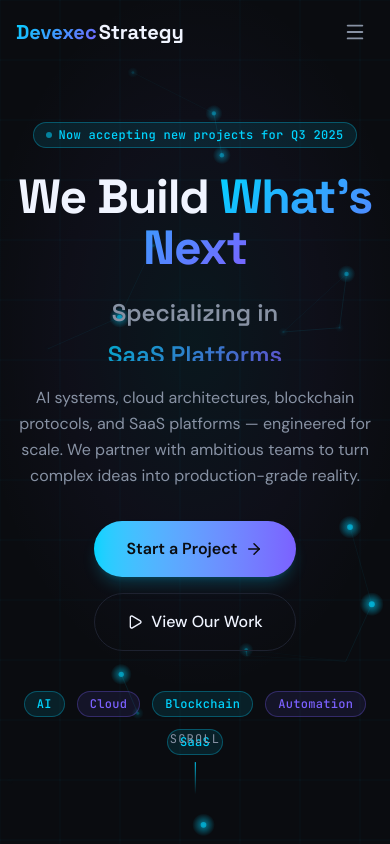
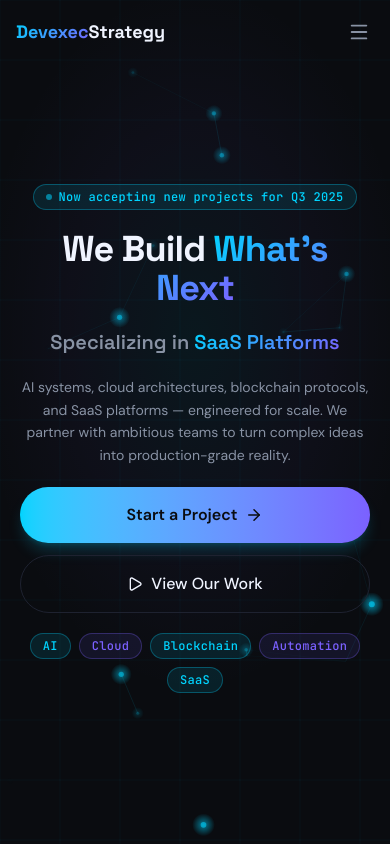
Before and after one commit to jihadhasan310/devexec-strategy, a Next.js app: page / in a window 390 px wide. Shown: the top 844 px of the page. Built offline with nearby package versions, Linux system fonts and the light colour scheme.

Commit message:
fix: full mobile overhaul — Hero always-animate, responsive layout, no overflow-x

```diff
--- a/app/globals.css
+++ b/app/globals.css
@@ -1,7 +1,6 @@
 @import "tailwindcss";
 
 @theme inline {
-  /* Brand colors */
   --color-bg-base: #0A0C10;
   --color-bg-surface: #0F1117;
   --color-accent-cyan: #00D4FF;
@@ -9,8 +8,6 @@
   --color-border-subtle: #1E2230;
   --color-text-primary: #F0F4FF;
   --color-text-muted: #8892A4;
-
-  /* Fonts */
   --font-display: var(--font-space-grotesk);
   --font-body: var(--font-dm-sans);
   --font-mono: var(--font-jetbrains-mono);
@@ -20,12 +17,15 @@
   color-scheme: dark;
 }
 
-* {
+*, *::before, *::after {
   box-sizing: border-box;
 }
 
 html {
   scroll-behavior: smooth;
+  /* Prevent font size inflation on mobile */
+  -webkit-text-size-adjust: 100%;
+  text-size-adjust: 100%;
 }
 
 body {
@@ -34,9 +34,12 @@ body {
   font-family: var(--font-dm-sans), system-ui, sans-serif;
   -webkit-font-smoothing: antialiased;
   -moz-osx-font-smoothing: grayscale;
+  /* Prevent horizontal overflow on mobile */
+  overflow-x: hidden;
+  min-height: 100dvh;
 }
 
-/* Gradient text utility */
+/* Gradient text */
 .gradient-text {
   background: linear-gradient(135deg, #00D4FF, #7B61FF);
   -webkit-background-clip: text;
@@ -44,58 +47,16 @@ body {
   background-clip: text;
 }
 
-/* Glassmorphism utility */
+/* Glassmorphism */
 .glass {
-  background: rgba(15, 17, 23, 0.7);
+  background: rgba(15, 17, 23, 0.75);
   backdrop-filter: blur(12px);
   -webkit-backdrop-filter: blur(12px);
   border: 1px solid rgba(30, 34, 48, 0.8);
 }
 
-/* Glow utilities */
-.glow-cyan {
-  box-shadow: 0 0 20px rgba(0, 212, 255, 0.15), 0 0 40px rgba(0, 212, 255, 0.05);
-}
-
-.glow-violet {
-  box-shadow: 0 0 20px rgba(123, 97, 255, 0.15), 0 0 40px rgba(123, 97, 255, 0.05);
-}
-
-/* Marquee animation */
-@keyframes marquee {
-  0% { transform: translateX(0); }
-  100% { transform: translateX(-50%); }
-}
-
-.animate-marquee {
-  animation: marquee 30s linear infinite;
-}
-
-@media (prefers-reduced-motion: reduce) {
-  .animate-marquee {
-    animation: none;
-  }
-}
-
-/* Animated grid background */
-.grid-bg {
-  background-image:
-    linear-gradient(rgba(0, 212, 255, 0.03) 1px, transparent 1px),
-    linear-gradient(90deg, rgba(0, 212, 255, 0.03) 1px, transparent 1px);
-  background-size: 60px 60px;
-}
-
 /* Scrollbar */
-::-webkit-scrollbar {
-  width: 6px;
-}
-::-webkit-scrollbar-track {
-  background: #0A0C10;
-}
-::-webkit-scrollbar-thumb {
-  background: #1E2230;
-  border-radius: 3px;
-}
-::-webkit-scrollbar-thumb:hover {
-  background: #00D4FF;
-}
+::-webkit-scrollbar { width: 4px; }
+::-webkit-scrollbar-track { background: #0A0C10; }
+::-webkit-scrollbar-thumb { background: #1E2230; border-radius: 2px; }
+::-webkit-scrollbar-thumb:hover { background: #00D4FF; }
--- a/components/Hero.tsx
+++ b/components/Hero.tsx
@@ -1,7 +1,7 @@
 "use client";
 
 import { useEffect, useRef, useState } from "react";
-import { motion, type Variants } from "framer-motion";
+import { motion } from "framer-motion";
 import { ArrowRight, Play } from "lucide-react";
 import Button from "@/components/ui/Button";
 import Badge from "@/components/ui/Badge";
@@ -10,52 +10,23 @@ import { useMotionSafe } from "@/hooks/useMotionSafe";
 const techBadges = ["AI", "Cloud", "Blockchain", "Automation", "SaaS"];
 const words = ["AI Systems", "Cloud Infra", "Blockchain", "SaaS Platforms"];
 
-const containerVariants: Variants = {
-  hidden: {},
-  visible: { transition: { staggerChildren: 0.12 } },
-};
-
-const itemVariants: Variants = {
-  hidden: { opacity: 0, y: 30 },
-  visible: {
-    opacity: 1,
-    y: 0,
-    transition: { duration: 0.6, ease: [0.25, 0.46, 0.45, 0.94] },
-  },
-};
-
+/* ── Animated word swap ─────────────────────────────────────── */
 function AnimatedWord() {
   const [index, setIndex] = useState(0);
   const prefersReduced = useMotionSafe();
 
   useEffect(() => {
     if (prefersReduced) return;
-    const interval = setInterval(() => {
-      setIndex((i) => (i + 1) % words.length);
-    }, 2200);
-    return () => clearInterval(interval);
+    const id = setInterval(() => setIndex((i) => (i + 1) % words.length), 2200);
+    return () => clearInterval(id);
   }, [prefersReduced]);
 
-  if (prefersReduced) {
-    return <span className="gradient-text">{words[0]}</span>;
-  }
-
   return (
-    <span className="relative inline-block overflow-hidden h-[1.2em] align-bottom min-w-[200px]">
-      <motion.span
-        key={index}
-        initial={{ y: "100%", opacity: 0 }}
-        animate={{ y: 0, opacity: 1 }}
-        exit={{ y: "-100%", opacity: 0 }}
-        transition={{ duration: 0.4, ease: [0.25, 0.46, 0.45, 0.94] }}
-        className="gradient-text inline-block"
-      >
-        {words[index]}
-      </motion.span>
-    </span>
+    <span className="gradient-text">{words[index]}</span>
   );
 }
 
+/* ── Canvas background ──────────────────────────────────────── */
 function GridBackground() {
   const canvasRef = useRef<HTMLCanvasElement>(null);
   const prefersReduced = useMotionSafe();
@@ -68,17 +39,15 @@ function GridBackground() {
     if (!ctx) return;
 
     let animId: number;
-
     const nodes: { x: number; y: number; vx: number; vy: number; pulse: number }[] = [];
 
     const resize = () => {
       canvas.width = canvas.offsetWidth;
       canvas.height = canvas.offsetHeight;
     };
-
     const initNodes = () => {
       nodes.length = 0;
-      const count = Math.floor((canvas.width * canvas.height) / 18000);
+      const count = Math.max(8, Math.floor((canvas.width * canvas.height) / 18000));
       for (let i = 0; i < count; i++) {
         nodes.push({
           x: Math.random() * canvas.width,
@@ -89,104 +58,56 @@ function GridBackground() {
         });
       }
     };
+    const onResize = () => { resize(); initNodes(); };
 
-    const onResize = () => {
-      resize();
-      initNodes();
-    };
-
-    resize();
-    initNodes();
+    resize(); initNodes();
     window.addEventListener("resize", onResize);
 
     const draw = () => {
       ctx.clearRect(0, 0, canvas.width, canvas.height);
+      ctx.strokeStyle = "rgba(0,212,255,0.04)";
+      ctx.lineWidth = 1;
+      for (let x = 0; x < canvas.width; x += 60) {
+        ctx.beginPath(); ctx.moveTo(x, 0); ctx.lineTo(x, canvas.height); ctx.stroke();
+      }
+      for (let y = 0; y < canvas.height; y += 60) {
+        ctx.beginPath(); ctx.moveTo(0, y); ctx.lineTo(canvas.width, y); ctx.stroke();
+      }
+      nodes.forEach((node) => {
+        node.x += node.vx; node.y += node.vy; node.pulse += 0.02;
+        if (node.x < 0 || node.x > canvas.width) node.vx *= -1;
+        if (node.y < 0 || node.y > canvas.height) node.vy *= -1;
+        const alpha = 0.3 + 0.3 * Math.sin(node.pulse);
+        const r = 2 + Math.sin(node.pulse);
+        const g = ctx.createRadialGradient(node.x, node.y, 0, node.x, node.y, r * 4);
+        g.addColorStop(0, `rgba(0,212,255,${alpha})`);
+        g.addColorStop(1, "rgba(0,212,255,0)");
+        ctx.beginPath(); ctx.arc(node.x, node.y, r * 4, 0, Math.PI * 2);
+        ctx.fillStyle = g; ctx.fill();
+        ctx.beginPath(); ctx.arc(node.x, node.y, r, 0, Math.PI * 2);
+        ctx.fillStyle = `rgba(0,212,255,${alpha})`; ctx.fill();
+      });
+      nodes.forEach((a, i) => nodes.slice(i + 1).forEach((b) => {
+        const d = Math.hypot(a.x - b.x, a.y - b.y);
+        if (d < 120) {
+          ctx.beginPath(); ctx.moveTo(a.x, a.y); ctx.lineTo(b.x, b.y);
+          ctx.strokeStyle = `rgba(0,212,255,${(1 - d / 120) * 0.15})`; ctx.stroke();
+        }
+      }));
+      animId = requestAnimationFrame(draw);
+    };
+    draw();
+    return () => { cancelAnimationFrame(animId); window.removeEventListener("resize", onResize); };
+  }, [prefersReduced]);
 
-      // Grid
-      ctx.strokeStyle = "rgba(0, 212, 255, 0.04)";
-      ctx.lineWidth = 1;
-      const gridSize = 60;
-      for (let x = 0; x < canvas.width; x += gridSize) {
-        ctx.beginPath();
-        ctx.moveTo(x, 0);
-        ctx.lineTo(x, canvas.height);
-        ctx.stroke();
-      }
-      for (let y = 0; y < canvas.height; y += gridSize) {
-        ctx.beginPath();
-        ctx.moveTo(0, y);
-        ctx.lineTo(canvas.width, y);
-        ctx.stroke();
+  return <canvas ref={canvasRef} className="absolute inset-0 w-full h-full" aria-hidden="true" />;
 }
 
-      // Nodes
-      nodes.forEach((node) => {
-        node.x += node.vx;
-        node.y += node.vy;
-        node.pulse += 0.02;
-        if (node.x < 0 || node.x > canvas.width) node.vx *= -1;
-        if (node.y < 0 || node.y > canvas.height) node.vy *= -1;
-
-        const alpha = 0.3 + 0.3 * Math.sin(node.pulse);
-        const radius = 2 + Math.sin(node.pulse) * 1;
-        const gradient = ctx.createRadialGradient(node.x, node.y, 0, node.x, node.y, radius * 4);
-        gradient.addColorStop(0, `rgba(0, 212, 255, ${alpha})`);
-        gradient.addColorStop(1, "rgba(0, 212, 255, 0)");
-
-        ctx.beginPath();
-        ctx.arc(node.x, node.y, radius * 4, 0, Math.PI * 2);
-        ctx.fillStyle = gradient;
-        ctx.fill();
-
-        ctx.beginPath();
-        ctx.arc(node.x, node.y, radius, 0, Math.PI * 2);
-        ctx.fillStyle = `rgba(0, 212, 255, ${alpha})`;
-        ctx.fill();
-      });
-
-      // Connections
-      nodes.forEach((a, i) => {
-        nodes.slice(i + 1).forEach((b) => {
-          const dist = Math.hypot(a.x - b.x, a.y - b.y);
-          if (dist < 120) {
-            const alpha = (1 - dist / 120) * 0.15;
-            ctx.beginPath();
-            ctx.moveTo(a.x, a.y);
-            ctx.lineTo(b.x, b.y);
-            ctx.strokeStyle = `rgba(0, 212, 255, ${alpha})`;
-            ctx.lineWidth = 1;
-            ctx.stroke();
-          }
-        });
-      });
-
-      animId = requestAnimationFrame(draw);
-    };
-
-    draw();
-    return () => {
-      cancelAnimationFrame(animId);
-      window.removeEventListener("resize", onResize);
-    };
-  }, [prefersReduced]);
-
-  return (
-    <canvas
-      ref={canvasRef}
-      className="absolute inset-0 w-full h-full"
-      aria-hidden="true"
-    />
-  );
-}
-
+/* ── Hero ───────────────────────────────────────────────────── */
 export default function Hero() {
   const prefersReduced = useMotionSafe();
-
-  const motionProps = prefersReduced
-    ? {}
-    : { variants: containerVariants, initial: "hidden" as const, animate: "visible" as const };
-
-  const itemProps = prefersReduced ? {} : { variants: itemVariants };
+  const dur = prefersReduced ? 0 : 0.6;
+  const ease = [0.25, 0.46, 0.45, 0.94] as const;
 
   return (
     <section
@@ -194,66 +115,78 @@ export default function Hero() {
       className="relative min-h-screen flex items-center justify-center overflow-hidden bg-[#0A0C10]"
       aria-label="Hero section"
     >
+      {/* Background */}
       <div className="absolute inset-0">
         <GridBackground />
         <div
           className="absolute inset-0"
-          style={{
-            background:
-              "radial-gradient(ellipse 80% 60% at 50% 40%, rgba(0,212,255,0.06) 0%, rgba(123,97,255,0.04) 40%, transparent 70%)",
-          }}
+          style={{ background: "radial-gradient(ellipse 80% 60% at 50% 40%, rgba(0,212,255,0.06) 0%, rgba(123,97,255,0.04) 40%, transparent 70%)" }}
           aria-hidden="true"
         />
       </div>
 
-      <div className="relative z-10 max-w-7xl mx-auto px-4 sm:px-6 lg:px-8 pt-24 pb-16 text-center">
+      {/* Content */}
+      <div className="relative z-10 w-full max-w-5xl mx-auto px-5 sm:px-8 pt-28 pb-20 flex flex-col items-center text-center gap-5 sm:gap-6">
+
+        {/* Eyebrow */}
         <motion.div
-          {...motionProps}
-          className="flex flex-col items-center gap-6"
+          initial={{ opacity: 0, y: prefersReduced ? 0 : 20 }}
+          animate={{ opacity: 1, y: 0 }}
+          transition={{ duration: dur, delay: 0, ease }}
         >
-          <motion.div {...itemProps}>
           <Badge variant="cyan">
-              <span className="w-1.5 h-1.5 rounded-full bg-[#00D4FF] animate-pulse" />
+            <span className="w-1.5 h-1.5 rounded-full bg-[#00D4FF] animate-pulse flex-shrink-0" />
             Now accepting new projects for Q3 2025
           </Badge>
         </motion.div>
 
+        {/* Headline */}
         <motion.h1
-            {...itemProps}
-            className="text-5xl sm:text-6xl lg:text-7xl xl:text-8xl font-bold leading-[1.05] tracking-tight max-w-5xl"
+          initial={{ opacity: 0, y: prefersReduced ? 0 : 24 }}
+          animate={{ opacity: 1, y: 0 }}
+          transition={{ duration: dur, delay: prefersReduced ? 0 : 0.1, ease }}
+          className="text-4xl sm:text-5xl md:text-6xl lg:text-7xl xl:text-8xl font-bold leading-[1.08] tracking-tight"
           style={{ fontFamily: "var(--font-space-grotesk)" }}
         >
           We Build{" "}
           <span className="gradient-text">What&apos;s Next</span>
         </motion.h1>
 
-          <motion.div
-            {...itemProps}
-            className="text-2xl sm:text-3xl lg:text-4xl font-semibold text-[#8892A4]"
+        {/* Word swap */}
+        <motion.p
+          initial={{ opacity: 0, y: prefersReduced ? 0 : 20 }}
+          animate={{ opacity: 1, y: 0 }}
+          transition={{ duration: dur, delay: prefersReduced ? 0 : 0.2, ease }}
+          className="text-xl sm:text-2xl lg:text-3xl font-semibold text-[#8892A4]"
           style={{ fontFamily: "var(--font-space-grotesk)" }}
           aria-live="polite"
         >
           Specializing in <AnimatedWord />
-          </motion.div>
+        </motion.p>
 
+        {/* Subheadline */}
         <motion.p
-            {...itemProps}
-            className="text-base sm:text-lg text-[#8892A4] max-w-2xl leading-relaxed"
+          initial={{ opacity: 0, y: prefersReduced ? 0 : 20 }}
+          animate={{ opacity: 1, y: 0 }}
+          transition={{ duration: dur, delay: prefersReduced ? 0 : 0.3, ease }}
+          className="text-sm sm:text-base lg:text-lg text-[#8892A4] max-w-xl sm:max-w-2xl leading-relaxed"
         >
           AI systems, cloud architectures, blockchain protocols, and SaaS
           platforms — engineered for scale. We partner with ambitious teams to
           turn complex ideas into production-grade reality.
         </motion.p>
 
+        {/* CTAs */}
         <motion.div
-            {...itemProps}
-            className="flex flex-col sm:flex-row gap-4 mt-2"
+          initial={{ opacity: 0, y: prefersReduced ? 0 : 20 }}
+          animate={{ opacity: 1, y: 0 }}
+          transition={{ duration: dur, delay: prefersReduced ? 0 : 0.4, ease }}
+          className="flex flex-col sm:flex-row gap-3 w-full sm:w-auto"
         >
           <Button
             size="lg"
-              onClick={() =>
-                document.querySelector("#cta")?.scrollIntoView({ behavior: "smooth" })
-              }
+            className="w-full sm:w-auto"
+            onClick={() => document.querySelector("#cta")?.scrollIntoView({ behavior: "smooth" })}
             aria-label="Start a project with Devexec Strategy"
           >
             Start a Project
@@ -262,9 +195,8 @@ export default function Hero() {
           <Button
             size="lg"
             variant="ghost"
-              onClick={() =>
-                document.querySelector("#services")?.scrollIntoView({ behavior: "smooth" })
-              }
+            className="w-full sm:w-auto"
+            onClick={() => document.querySelector("#services")?.scrollIntoView({ behavior: "smooth" })}
             aria-label="View our work and services"
           >
             <Play size={16} aria-hidden="true" />
@@ -272,41 +204,33 @@ export default function Hero() {
           </Button>
         </motion.div>
 
+        {/* Tech badges */}
         <motion.div
-            {...itemProps}
-            className="flex flex-wrap justify-center gap-3 mt-4"
+          initial={{ opacity: 0, y: prefersReduced ? 0 : 16 }}
+          animate={{ opacity: 1, y: 0 }}
+          transition={{ duration: dur, delay: prefersReduced ? 0 : 0.5, ease }}
+          className="flex flex-wrap justify-center gap-2 sm:gap-3"
           aria-label="Technology focus areas"
         >
           {techBadges.map((badge, i) => (
-              <motion.div
-                key={badge}
-                initial={prefersReduced ? undefined : { opacity: 0, scale: 0.8 }}
-                animate={{ opacity: 1, scale: 1 }}
-                transition={{ delay: 0.8 + i * 0.1, duration: 0.4 }}
-              >
-                <Badge variant={i % 2 === 0 ? "cyan" : "violet"}>{badge}</Badge>
-              </motion.div>
+            <Badge key={badge} variant={i % 2 === 0 ? "cyan" : "violet"}>
+              {badge}
+            </Badge>
           ))}
         </motion.div>
-        </motion.div>
+      </div>
 
+      {/* Scroll indicator — hidden on very small screens */}
       <motion.div
         initial={{ opacity: 0 }}
         animate={{ opacity: 1 }}
-          transition={{ delay: 1.5 }}
-          className="absolute bottom-8 left-1/2 -translate-x-1/2 flex flex-col items-center gap-2"
+        transition={{ delay: prefersReduced ? 0 : 1.2 }}
+        className="absolute bottom-6 left-1/2 -translate-x-1/2 hidden sm:flex flex-col items-center gap-2"
         aria-hidden="true"
       >
-          <span className="text-xs text-[#8892A4] tracking-widest uppercase font-mono">
-            Scroll
-          </span>
-          <motion.div
-            animate={prefersReduced ? undefined : { y: [0, 8, 0] }}
-            transition={{ repeat: Infinity, duration: 1.5 }}
-            className="w-px h-8 bg-gradient-to-b from-[#00D4FF] to-transparent"
-          />
+        <span className="text-xs text-[#8892A4] tracking-widest uppercase font-mono">Scroll</span>
+        <div className="w-px h-8 bg-gradient-to-b from-[#00D4FF] to-transparent" />
       </motion.div>
-      </div>
     </section>
   );
 }
--- a/components/Navbar.tsx
+++ b/components/Navbar.tsx
@@ -1,7 +1,7 @@
 "use client";
 
 import { useState, useEffect } from "react";
-import { motion, AnimatePresence } from "framer-motion";
+import { AnimatePresence, motion } from "framer-motion";
 import { Menu, X } from "lucide-react";
 import Button from "@/components/ui/Button";
 
@@ -18,29 +18,31 @@ export default function Navbar() {
   const [mobileOpen, setMobileOpen] = useState(false);
 
   useEffect(() => {
-    const handleScroll = () => setScrolled(window.scrollY > 20);
-    window.addEventListener("scroll", handleScroll, { passive: true });
-    return () => window.removeEventListener("scroll", handleScroll);
+    const fn = () => setScrolled(window.scrollY > 20);
+    window.addEventListener("scroll", fn, { passive: true });
+    return () => window.removeEventListener("scroll", fn);
   }, []);
 
-  const handleNavClick = (href: string) => {
+  // Lock body scroll when drawer is open
+  useEffect(() => {
+    document.body.style.overflow = mobileOpen ? "hidden" : "";
+    return () => { document.body.style.overflow = ""; };
+  }, [mobileOpen]);
+
+  const go = (href: string) => {
     setMobileOpen(false);
     if (href === "#") return;
-    const el = document.querySelector(href);
-    el?.scrollIntoView({ behavior: "smooth" });
+    setTimeout(() => {
+      document.querySelector(href)?.scrollIntoView({ behavior: "smooth" });
+    }, 50);
   };
 
   return (
     <>
-      <motion.header
-        initial={{ y: -80, opacity: 0 }}
-        animate={{ y: 0, opacity: 1 }}
-        transition={{ duration: 0.5, ease: [0.25, 0.46, 0.45, 0.94] }}
-        className={`
-          fixed top-0 left-0 right-0 z-50
-          transition-all duration-300
-          ${scrolled ? "glass border-b border-[#1E2230]" : "bg-transparent"}
-        `}
+      <header
+        className={`fixed top-0 left-0 right-0 z-50 transition-all duration-300 ${
+          scrolled ? "glass border-b border-[#1E2230]" : "bg-transparent"
+        }`}
         role="banner"
       >
         <nav
@@ -50,30 +52,25 @@ export default function Navbar() {
           {/* Logo */}
           <a
             href="#"
-            className="flex items-center gap-0.5 focus-visible:outline-none focus-visible:ring-2 focus-visible:ring-[#00D4FF] rounded"
+            onClick={(e) => { e.preventDefault(); window.scrollTo({ top: 0, behavior: "smooth" }); }}
+            className="flex items-center focus-visible:outline-none focus-visible:ring-2 focus-visible:ring-[#00D4FF] rounded"
             aria-label="Devexec Strategy — home"
           >
-            <span
-              className="text-xl font-bold gradient-text"
-              style={{ fontFamily: "var(--font-space-grotesk)" }}
-            >
+            <span className="text-lg sm:text-xl font-bold gradient-text" style={{ fontFamily: "var(--font-space-grotesk)" }}>
               Devexec
             </span>
-            <span
-              className="text-xl font-bold text-[#F0F4FF]"
-              style={{ fontFamily: "var(--font-space-grotesk)" }}
-            >
+            <span className="text-lg sm:text-xl font-bold text-[#F0F4FF]" style={{ fontFamily: "var(--font-space-grotesk)" }}>
               Strategy
             </span>
           </a>
 
-          {/* Desktop nav */}
-          <ul className="hidden md:flex items-center gap-8" role="list">
+          {/* Desktop links */}
+          <ul className="hidden md:flex items-center gap-6 lg:gap-8" role="list">
             {navLinks.map((link) => (
               <li key={link.label}>
                 <button
-                  onClick={() => handleNavClick(link.href)}
-                  className="text-sm text-[#8892A4] hover:text-[#F0F4FF] transition-colors duration-200 cursor-pointer focus-visible:outline-none focus-visible:ring-2 focus-visible:ring-[#00D4FF] rounded"
+                  onClick={() => go(link.href)}
+                  className="text-sm text-[#8892A4] hover:text-[#F0F4FF] transition-colors duration-200 cursor-pointer focus-visible:outline-none focus-visible:ring-2 focus-visible:ring-[#00D4FF] rounded px-1"
                 >
                   {link.label}
                 </button>
@@ -81,21 +78,17 @@ export default function Navbar() {
             ))}
           </ul>
 
-          {/* CTA */}
+          {/* Desktop CTA */}
           <div className="hidden md:block">
-            <Button
-              size="sm"
-              onClick={() => handleNavClick("#cta")}
-              aria-label="Get started with Devexec Strategy"
-            >
+            <Button size="sm" onClick={() => go("#cta")} aria-label="Get started">
               Get Started
             </Button>
           </div>
 
           {/* Mobile hamburger */}
           <button
-            className="md:hidden p-2 text-[#8892A4] hover:text-[#F0F4FF] transition-colors focus-visible:outline-none focus-visible:ring-2 focus-visible:ring-[#00D4FF] rounded"
-            onClick={() => setMobileOpen(!mobileOpen)}
+            className="md:hidden p-2 -mr-1 text-[#8892A4] hover:text-[#F0F4FF] transition-colors focus-visible:outline-none focus-visible:ring-2 focus-visible:ring-[#00D4FF] rounded"
+            onClick={() => setMobileOpen((v) => !v)}
             aria-label={mobileOpen ? "Close menu" : "Open menu"}
             aria-expanded={mobileOpen}
             aria-controls="mobile-menu"
@@ -103,63 +96,61 @@ export default function Navbar() {
             {mobileOpen ? <X size={22} /> : <Menu size={22} />}
           </button>
         </nav>
-      </motion.header>
+      </header>
 
       {/* Mobile drawer */}
       <AnimatePresence>
         {mobileOpen && (
+          <>
+            {/* Backdrop */}
             <motion.div
+              key="backdrop"
+              initial={{ opacity: 0 }}
+              animate={{ opacity: 1 }}
+              exit={{ opacity: 0 }}
+              transition={{ duration: 0.2 }}
+              className="fixed inset-0 z-40 bg-black/70 md:hidden"
+              onClick={() => setMobileOpen(false)}
+              aria-hidden="true"
+            />
+
+            {/* Drawer */}
+            <motion.div
+              key="drawer"
               id="mobile-menu"
               initial={{ x: "100%" }}
               animate={{ x: 0 }}
               exit={{ x: "100%" }}
-            transition={{ type: "spring", damping: 25, stiffness: 200 }}
-            className="fixed inset-y-0 right-0 z-40 w-72 glass border-l border-[#1E2230] flex flex-col pt-20 pb-8 px-6"
+              transition={{ type: "spring", damping: 28, stiffness: 220 }}
+              className="fixed top-0 right-0 bottom-0 z-50 w-[min(280px,85vw)] glass border-l border-[#1E2230] flex flex-col pt-20 pb-8 px-5 md:hidden"
               role="dialog"
               aria-modal="true"
               aria-label="Mobile navigation"
             >
-            <ul className="flex flex-col gap-2" role="list">
+              <ul className="flex flex-col gap-1" role="list">
                 {navLinks.map((link, i) => (
                   <motion.li
                     key={link.label}
-                  initial={{ opacity: 0, x: 20 }}
+                    initial={{ opacity: 0, x: 16 }}
                     animate={{ opacity: 1, x: 0 }}
-                  transition={{ delay: i * 0.06 }}
+                    transition={{ delay: i * 0.05 }}
                   >
                     <button
-                    onClick={() => handleNavClick(link.href)}
-                    className="w-full text-left px-4 py-3 text-[#F0F4FF] hover:text-[#00D4FF] hover:bg-[#00D4FF]/5 rounded-xl transition-all duration-200 text-base font-medium cursor-pointer"
+                      onClick={() => go(link.href)}
+                      className="w-full text-left px-4 py-3.5 text-[#F0F4FF] hover:text-[#00D4FF] hover:bg-[#00D4FF]/5 rounded-xl transition-all duration-200 text-base font-medium cursor-pointer"
                     >
                       {link.label}
                     </button>
                   </motion.li>
                 ))}
               </ul>
-            <div className="mt-8">
-              <Button
-                size="md"
-                className="w-full"
-                onClick={() => handleNavClick("#cta")}
-              >
+              <div className="mt-auto pt-6">
+                <Button size="md" className="w-full" onClick={() => go("#cta")}>
                   Get Started
                 </Button>
               </div>
             </motion.div>
-        )}
-      </AnimatePresence>
-
-      {/* Backdrop */}
-      <AnimatePresence>
-        {mobileOpen && (
-          <motion.div
-            initial={{ opacity: 0 }}
-            animate={{ opacity: 1 }}
-            exit={{ opacity: 0 }}
-            className="fixed inset-0 z-30 bg-black/60 md:hidden"
-            onClick={() => setMobileOpen(false)}
-            aria-hidden="true"
-          />
+          </>
         )}
       </AnimatePresence>
     </>
```
Also changed, not shown: components/Footer.tsx (+25 -56 lines). Lines whose indentation alone changed are shown as unchanged.
